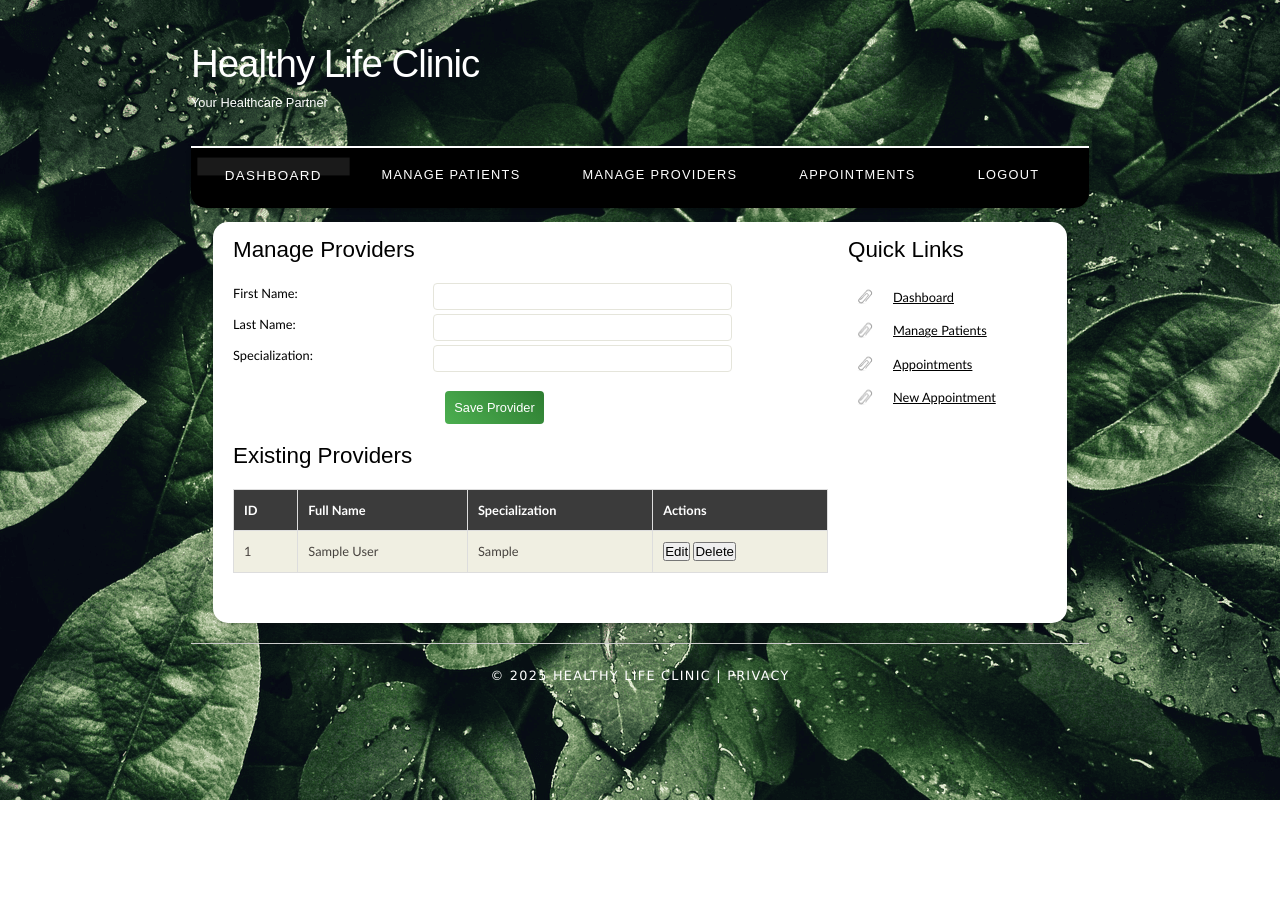
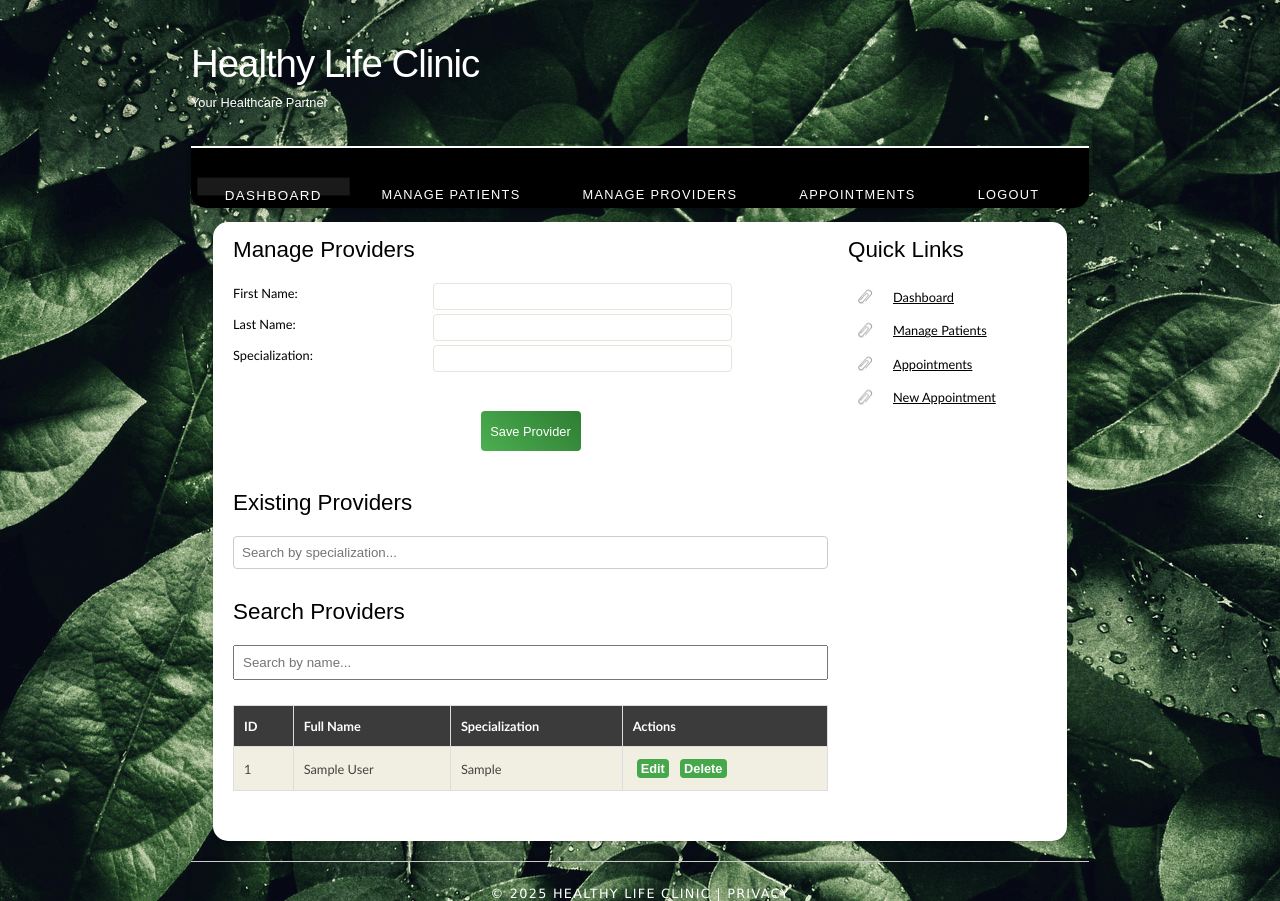
Before and after one commit to JorgeGdev/healthy-life-clinic, a PHP site: page /manage_providers.php in a window 1280 px wide. Before the commit the page ends 800 px from the top, so only its background shows below. Run offline with PHP 8.4, Linux system fonts and the light colour scheme; the visitor is signed in with stand-in values (Sample User, id 1); tables that the repository leaves empty or names only in its code hold one stand-in row (values such as "Sample post").

Commit message:
Buttons fixed and CSS styles consolidated

```diff
--- a/admin_dashboard.php
+++ b/admin_dashboard.php
@@ -50,6 +50,7 @@ $result_appointments = mysqli_query($conn, $query_appointments);
   <title>Admin Dashboard - Healthy Life Clinic</title>
   <meta name="viewport" content="width=device-width, initial-scale=1.0">
   <link rel="stylesheet" href="style/style.css" title="style" />
+  <link rel="stylesheet" type="text/css" href="style/responsive.css" media="screen and (max-width: 768px)">
 </head>
 <body>
   <div id="main">
@@ -61,6 +62,7 @@ $result_appointments = mysqli_query($conn, $query_appointments);
         </div>
       </div>
       <div id="menubar">
+        <div class="menu-toggle" onclick="toggleMenu()">☰ Menu</div>
         <ul id="menu">
           <li class="selected"><a href="admin_dashboard.php">Dashboard</a></li>
           <li><a href="manage_patients.php">Manage Patients</a></li>
@@ -141,6 +143,7 @@ $result_appointments = mysqli_query($conn, $query_appointments);
       <a href="http://www.html5webtemplates.co.uk">Free CSS Templates</a>
     </div>
   </div>
+  <script src="style/script.js"></script>
 </body>
 </html>
 
--- a/manage_providers.php
+++ b/manage_providers.php
@@ -65,12 +65,15 @@ $providers = $conn->query("SELECT * FROM providers ORDER BY last_name ASC");
 
 <!DOCTYPE html>
 <html lang="en">
+
 <head>
   <meta charset="UTF-8" />
   <title>Manage Providers - Healthy Life Clinic</title>
   <meta name="viewport" content="width=device-width, initial-scale=1.0" />
   <link rel="stylesheet" href="style/style.css" />
+  <link rel="stylesheet" type="text/css" href="style/responsive.css" media="screen and (max-width: 768px)">
 </head>
+
 <body>
   <div id="main">
     <div id="header">
@@ -81,6 +84,7 @@ $providers = $conn->query("SELECT * FROM providers ORDER BY last_name ASC");
         </div>
       </div>
       <div id="menubar">
+        <div class="menu-toggle" onclick="toggleMenu()">☰ Menu</div>
         <ul id="menu">
           <li class="selected"><a href="admin_dashboard.php">Dashboard</a></li>
           <li><a href="manage_patients.php">Manage Patients</a></li>
@@ -117,10 +121,26 @@ $providers = $conn->query("SELECT * FROM providers ORDER BY last_name ASC");
           <p><span>First Name:</span><input type="text" name="first_name" id="first_name" required /></p>
           <p><span>Last Name:</span><input type="text" name="last_name" id="last_name" required /></p>
           <p><span>Specialization:</span><input type="text" name="specialization" id="specialization" required /></p>
-          <p style="padding-top: 15px"><input class="submit" type="submit" value="Save Provider" /></p>
+          <p style="padding-top: 15px">
+            <button type="submit" class="submit">Save Provider</button>
+          </p>
+
         </form>
 
         <h2>Existing Providers</h2>
+
+
+        <input type="text"
+          id="search_specialization"
+          onkeyup="searchSpecialization()"
+          placeholder="Search by specialization..."
+          style="width: 100%; padding: 8px; margin-bottom: 15px; border: 1px solid #ccc; border-radius: 4px;">
+
+        <h2>Search Providers</h2>
+        <input type="text" id="providerSearchInput" placeholder="Search by name..." onkeyup="filterProviders()" style="width: 100%; padding: 8px; margin-bottom: 15px;">
+
+
+        <div id="provider_results">
           <table>
             <tr>
               <th>ID</th>
@@ -134,15 +154,20 @@ $providers = $conn->query("SELECT * FROM providers ORDER BY last_name ASC");
                 <td><?php echo htmlspecialchars($row['first_name'] . ' ' . $row['last_name']); ?></td>
                 <td><?php echo htmlspecialchars($row['specialization']); ?></td>
                 <td>
-              <button onclick="editProvider('<?php echo $row['provider_id']; ?>', '<?php echo $row['first_name']; ?>', '<?php echo $row['last_name']; ?>', '<?php echo $row['specialization']; ?>')">Edit</button>
+                  <button class="btn-green" onclick="editProvider('<?php echo $row['provider_id']; ?>', '<?php echo $row['first_name']; ?>', '<?php echo $row['last_name']; ?>', '<?php echo $row['specialization']; ?>')">
+                    Edit
+                  </button>
                   <form method="post" action="manage_providers.php" style="display:inline;" onsubmit="return confirm('Delete this provider?');">
                     <input type="hidden" name="delete" value="<?php echo $row['provider_id']; ?>">
-                <button type="submit">Delete</button>
+                    <button type="submit" class="btn-green">Delete</button>
                   </form>
                 </td>
+
               </tr>
             <?php endwhile; ?>
           </table>
+        </div>
+
       </div>
     </div>
 
@@ -151,7 +176,7 @@ $providers = $conn->query("SELECT * FROM providers ORDER BY last_name ASC");
       <a href="privacy.php">Privacy</a>
     </div>
   </div>
-
+  <script src="style/script.js"></script>
   <script>
     function editProvider(id, first, last, spec) {
       document.getElementById('provider_id').value = id;
@@ -161,6 +186,7 @@ $providers = $conn->query("SELECT * FROM providers ORDER BY last_name ASC");
     }
   </script>
 </body>
+
 </html>
 
 <?php $conn->close(); ?>
--- a/provider_search.php
+++ b/provider_search.php
@@ -2,10 +2,7 @@
 include 'config.php';
 
 $specialization = mysqli_real_escape_string($conn, $_GET['specialization']);
-
-
-// TO BE COMPLETED - Add a query to search a provider based on the specilaization
-
+$query = "SELECT * FROM providers WHERE specialization LIKE '%$specialization%'";
 $result = mysqli_query($conn, $query);
 
 $available_providers = [];
@@ -14,6 +11,5 @@ while ($row = mysqli_fetch_assoc($result)) {
 }
 
 echo json_encode($available_providers);
-
 mysqli_close($conn);
 ?>
--- a/style/responsive.css
+++ b/style/responsive.css
@@ -93,3 +93,12 @@ input.submit, button {
     background-color: rgba(255,255,255,0.1);
   }
 }
+
+.form_settings p:last-of-type {
+  text-align: left;
+}
+
+.form_settings .submit {
+  width: 100%;
+  max-width: 300px;
+}
--- /dev/null
+++ b/style/script.js
@@ -0,0 +1,43 @@
+function toggleMenu() {
+    const menu = document.getElementById('menu');
+    menu.classList.toggle('active');
+  }
+
+
+
+  function filterPatients() {
+    const input = document.getElementById("searchInput");
+    const filter = input.value.toLowerCase();
+    const table = document.querySelector("table");
+    const rows = table.getElementsByTagName("tr");
+
+    for (let i = 1; i < rows.length; i++) {
+      const cells = rows[i].getElementsByTagName("td");
+      const fullName = (cells[1].innerText + " " + cells[2].innerText).toLowerCase();
+
+      if (fullName.includes(filter)) {
+        rows[i].style.display = "";
+      } else {
+        rows[i].style.display = "none";
+      }
+    }
+  }
+
+
+  function filterProviders() {
+    const input = document.getElementById("providerSearchInput");
+    const filter = input.value.toLowerCase();
+    const table = document.querySelector("table");
+    const rows = table.getElementsByTagName("tr");
+
+    for (let i = 1; i < rows.length; i++) {
+      const cells = rows[i].getElementsByTagName("td");
+      const fullName = (cells[1].innerText || "").toLowerCase();
+
+      if (fullName.includes(filter)) {
+        rows[i].style.display = "";
+      } else {
+        rows[i].style.display = "none";
+      }
+    }
+  }
--- a/style/style.css
+++ b/style/style.css
@@ -376,20 +376,23 @@ ul#menu li.selected a:hover {
   border-color: var(--input-focus-color);
 }
 
-/* Botón de Envío con Gradiente y Efecto Scale */
-.form_settings .submit {
+.form_settings .submit,
+button.submit {
   font: 100% Arial, sans-serif;
   border: none;
-  width: 99px;
-  margin-left: 212px;
-  height: 33px;
-  padding: 2px 0 3px 0;
+  width: 100%;
+  max-width: 100px;
+  margin: 20px auto;
+  display: block;
+  height: 40px;
+  padding: 5px 0;
   cursor: pointer;
   background: linear-gradient(45deg, var(--gradient-start), var(--gradient-end));
   color: #FFF;
   transition: transform 0.3s ease, background 0.3s ease;
   border-radius: 4px;
 }
+
 
 .form_settings .submit:hover {
   transform: scale(1.05);
@@ -428,3 +431,63 @@ table tr td {
   background: var(--table-cell-bg);
   color: var(--table-cell-text);
 }
+
+
+button.btn-green,
+input[type="submit"].btn-green {
+  background-color: #47A74B !important;
+  color: #fff !important;
+  border: none;
+  border-radius: 4px;
+  padding: 2px 4px;
+  margin: 2px 4px;
+  cursor: pointer;
+  font: bold 100% Arial, sans-serif;
+  transition: background 0.3s ease, transform 0.2s ease;
+}
+
+button.btn-green:hover,
+input[type="submit"].btn-green:hover {
+  background-color: #3a8c3d !important;
+  transform: scale(1.03);
+}
+
+/*More buttons*/
+
+.form-submit {
+  padding-top: 15px;
+}
+
+button.submit {
+  font: 100% Arial, sans-serif;
+  border: none;
+  width: 99px;
+  height: 33px;
+  cursor: pointer;
+  background: linear-gradient(45deg, var(--gradient-start), var(--gradient-end));
+  color: #FFF;
+  transition: transform 0.3s ease, background 0.3s ease;
+  border-radius: 4px;
+}
+
+button.submit:hover {
+  transform: scale(1.05);
+  background: linear-gradient(45deg, var(--gradient-end), var(--gradient-start));
+}
+
+a.cancel-btn {
+  display: inline-block;
+  text-align: center;
+  line-height: 33px;
+  padding: 0 20px;
+  height: 33px;
+  background-color: #777;
+  color: #fff;
+  text-decoration: none;
+  border-radius: 4px;
+  transition: background 0.3s ease;
+}
+
+a.cancel-btn:hover {
+  background-color: #555;
+}
```
Also changed, not shown: appointment_details.php (+13 -5 lines), check_admin_password.php (+13 -2 lines), check_patient_password.php (+13 -2 lines), delete_appointment.php (+12 -3 lines), edit_appointment.php (+13 -4 lines), index.php (+1 -6 lines), list_appointments.php (+9 -5 lines), login.php (+14 -2 lines), make_appointment.php (+19 -10 lines), manage_patients.php (+27 -5 lines), privacy.php (+5 -2 lines), view_patient.php (+17 -8 lines), view_provider.php (+17 -8 lines). Lines whose indentation alone changed are shown as unchanged.
